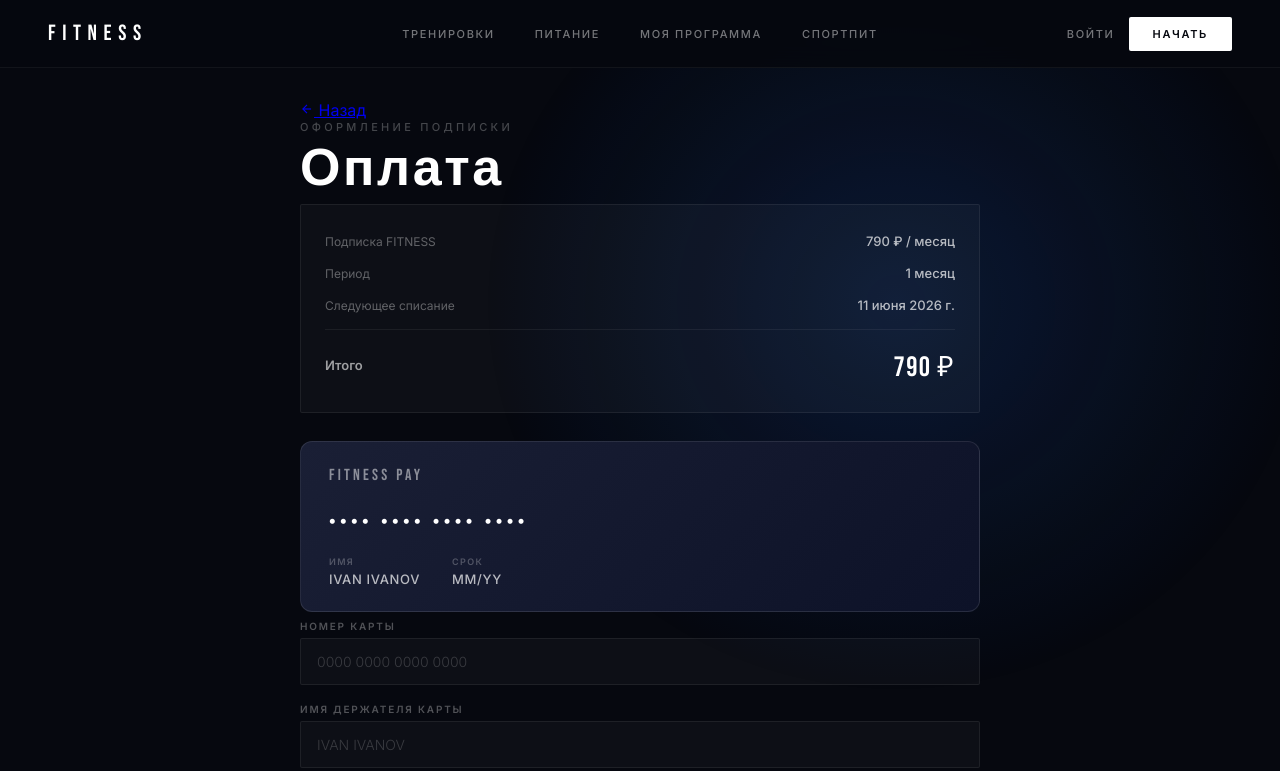
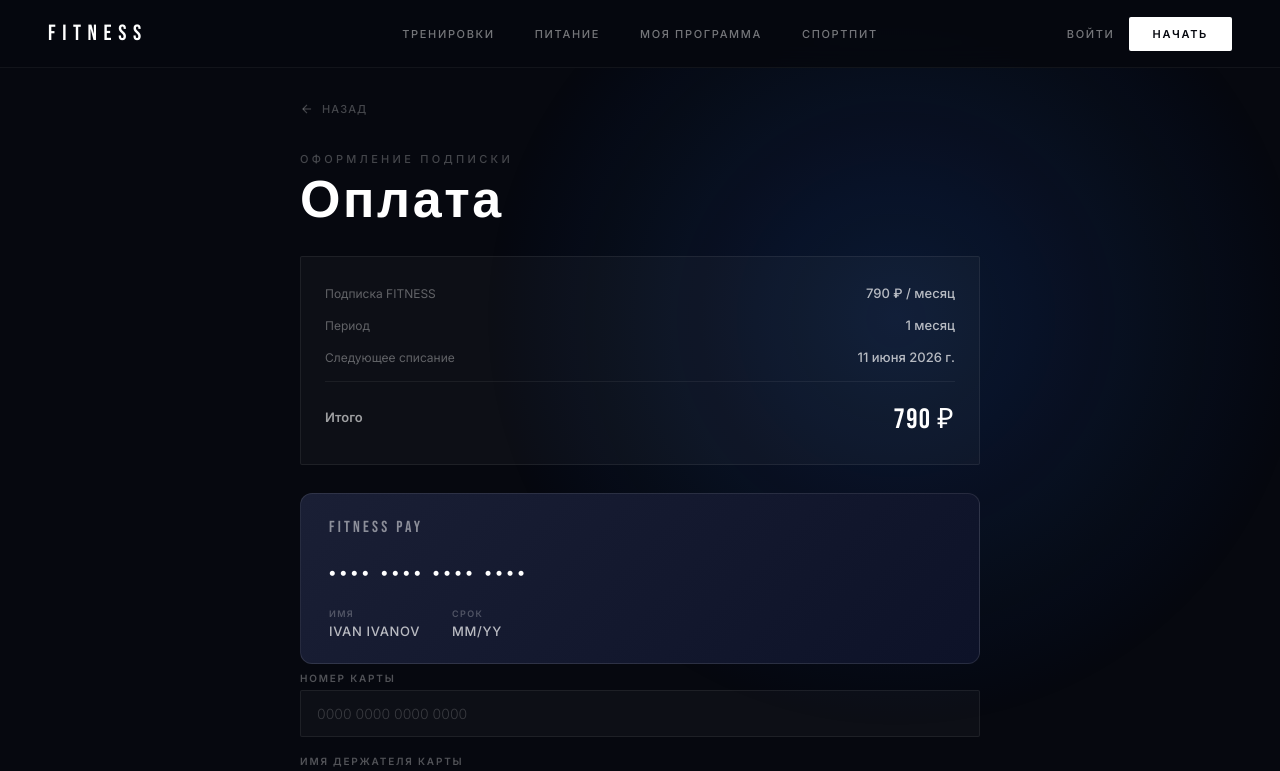
Before and after one commit to Milldx/work, a Vue app: page /pay in a window 1280 px wide. Shown: the top 771 px of the page. Built offline with nearby package versions, Linux system fonts and the light colour scheme.

Commit message:
fix: add back-link styles to PayView

```diff
--- a/src/views/PayView.vue
+++ b/src/views/PayView.vue
@@ -793,4 +793,30 @@ input:focus {
   border-color: rgba(255,255,255,0.3);
   color: rgba(255,255,255,0.8);
 }
+
+.back-link {
+  display: inline-flex;
+  align-items: center;
+  gap: 8px;
+  font-size: 11px;
+  font-weight: 500;
+  letter-spacing: 0.1em;
+  text-transform: uppercase;
+  color: rgba(255,255,255,0.25);
+  text-decoration: none;
+  margin-bottom: 36px;
+  transition: color .2s;
+}
+
+.back-link:hover { color: rgba(255,255,255,0.6); }
+
+.page-title {
+  font-family: 'Bebas Neue', sans-serif;
+  font-size: 52px;
+  color: #FFFFFF;
+  letter-spacing: 0.05em;
+  margin-bottom: 28px;
+  line-height: 1;
+}
+
 </style>
```
